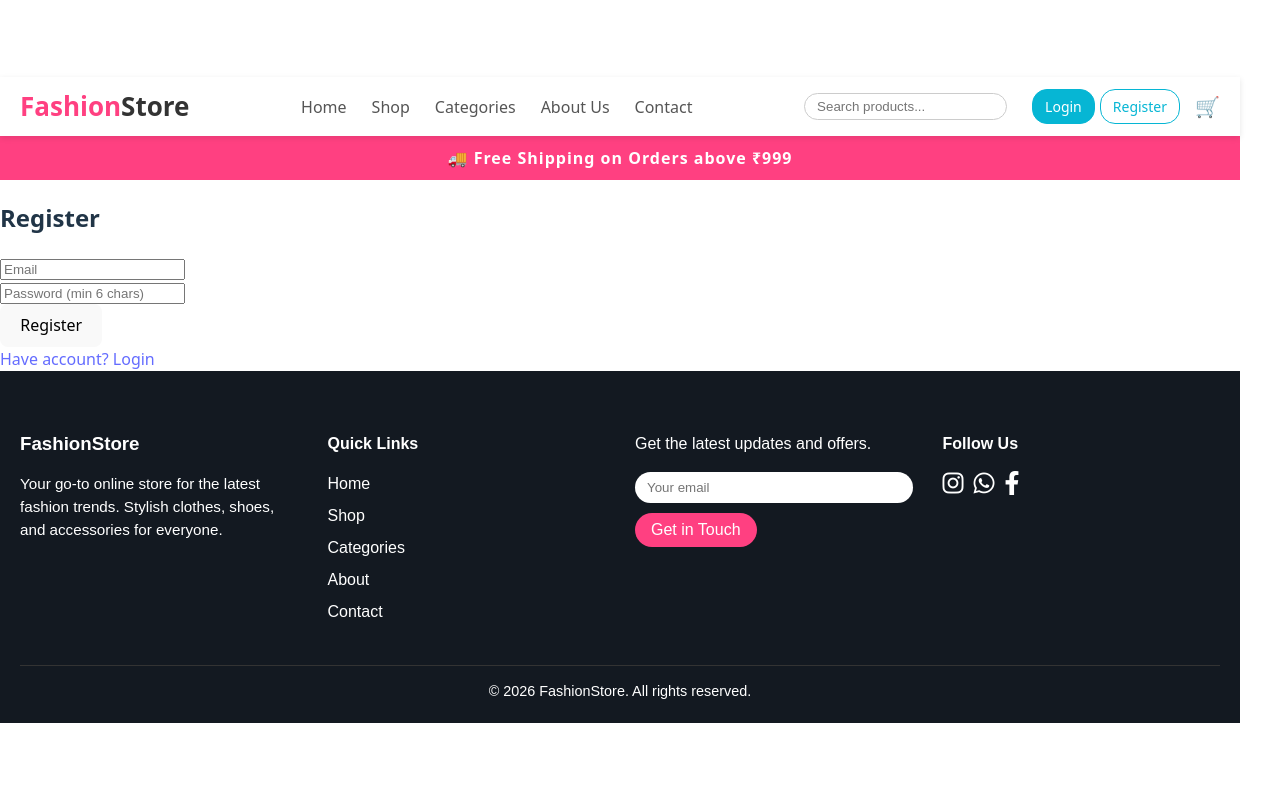
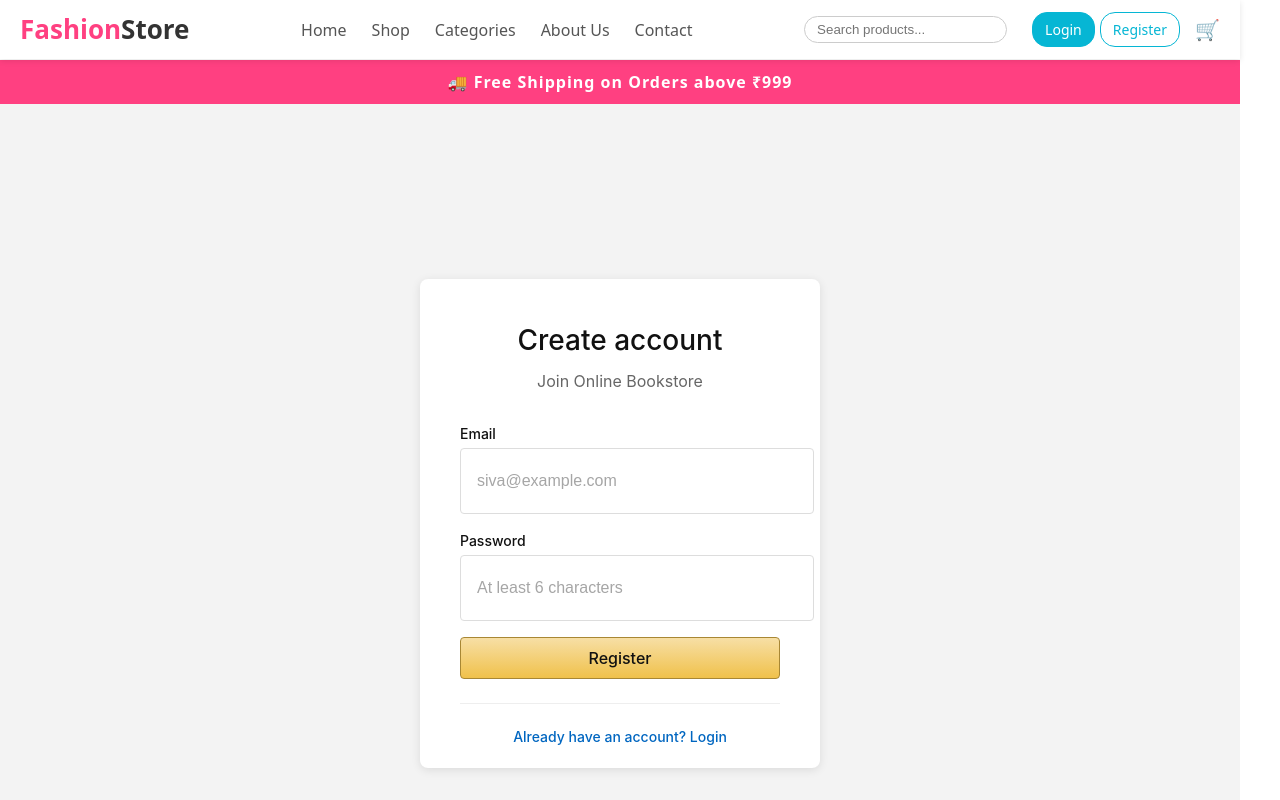
Before and after one commit to Siva340-ux/fashionstore, a React (Vite) app: page /register in a window 1280 px wide. Shown: the top 800 px of the page. Built offline with nearby package versions, Linux system fonts and the light colour scheme; no server answers.

Commit message:
Improved Login and Register UI with new styles

```diff
--- /dev/null
+++ b/src/Pages/Login.css
@@ -0,0 +1,165 @@
+/* Amazon-style Login Page - Clean, minimal, full-width form */
+.login-page {
+  min-height: 100vh;
+  background-color: #f3f3f3;
+  display: flex;
+  align-items: center;
+  justify-content: center;
+  padding: 20px;
+  font-family: -apple-system, BlinkMacSystemFont, 'Segoe UI', Roboto, sans-serif;
+}
+
+.login-container {
+  width: 100%;
+  max-width: 400px;
+}
+
+.login-card {
+  background: white;
+  padding: 40px 40px 20px;
+  border-radius: 8px;
+  box-shadow: 0 2px 10px rgba(0,0,0,0.1);
+  text-align: center;
+}
+
+.login-logo {
+  width: 120px;
+  height: auto;
+  margin: 0 auto 20px;
+}
+
+.login-title {
+  font-size: 28px;
+  font-weight: 500;
+  color: #111;
+  margin: 0 0 8px 0;
+}
+
+.login-subtitle {
+  color: #666;
+  font-size: 16px;
+  margin: 0 0 30px 0;
+}
+
+.login-form {
+  display: flex;
+  flex-direction: column;
+  gap: 16px;
+}
+
+.input-group {
+  display: flex;
+  flex-direction: column;
+  gap: 4px;
+}
+
+.input-label {
+  font-size: 14px;
+  font-weight: 500;
+  color: #111;
+  text-align: left;
+}
+
+.input-field {
+  width: 100%;
+  height: 40px;
+  padding: 12px 16px;
+  border: 1px solid #ddd;
+  border-radius: 4px;
+  font-size: 16px;
+  outline: none;
+  transition: border-color 0.2s, box-shadow 0.2s;
+  background: white;
+}
+
+.input-field:focus {
+  border-color: #e77600;
+  box-shadow: 0 0 0 3px rgba(231, 118, 0, 0.1);
+}
+
+.input-field::placeholder {
+  color: #a6a6a6;
+}
+
+.amazon-style {
+  font-size: 16px; /* Prevents zoom on iOS */
+}
+
+.login-button {
+  width: 100%;
+  height: 42px;
+  border: 1px solid #a88734;
+  background: linear-gradient(to bottom, #f7dfa5, #f0c14b);
+  color: #111;
+  font-size: 16px;
+  font-weight: 500;
+  border-radius: 4px;
+  cursor: pointer;
+  transition: all 0.2s;
+  display: flex;
+  align-items: center;
+  justify-content: center;
+  gap: 8px;
+}
+
+.login-button:hover:not(:disabled) {
+  background: linear-gradient(to bottom, #f5d78e, #eeb933);
+  border-color: #a88734;
+}
+
+.login-button:active:not(:disabled) {
+  background: linear-gradient(to bottom, #f0c14b, #f7dfa5);
+}
+
+.login-button:disabled {
+  opacity: 0.6;
+  cursor: not-allowed;
+}
+
+.loading-spinner .spinner {
+  width: 16px;
+  height: 16px;
+  border: 2px solid #ccc;
+  border-top: 2px solid #111;
+  border-radius: 50%;
+  animation: spin 1s linear infinite;
+}
+
+@keyframes spin {
+  0% { transform: rotate(0deg); }
+  100% { transform: rotate(360deg); }
+}
+
+.error-message {
+  background: #fef8f8;
+  color: #c33;
+  padding: 12px;
+  border: 1px solid #f7d0d0;
+  border-radius: 4px;
+  font-size: 14px;
+  margin-bottom: 16px;
+}
+
+.login-footer {
+  margin-top: 24px;
+  padding-top: 20px;
+  border-top: 1px solid #eee;
+}
+
+.register-link {
+  color: #0066c0;
+  font-size: 14px;
+  text-decoration: none;
+}
+
+.register-link:hover {
+  text-decoration: underline;
+}
+
+/* Responsive */
+@media (max-width: 480px) {
+  .login-card {
+    padding: 24px 20px 16px;
+    margin: 0 10px;
+  }
+}
--- a/src/Pages/Login.jsx
+++ b/src/Pages/Login.jsx
@@ -3,6 +3,7 @@ import { Link, useNavigate } from 'react-router-dom';
 import { signInWithEmailAndPassword } from 'firebase/auth';
 import { auth } from '../firebase';
 import { useAuth } from '../Context/AuthContext';
+import './Login.css'; // Import the separate CSS
 
 const Login = () => {
   const [email, setEmail] = useState('');
@@ -28,44 +29,64 @@ const Login = () => {
   };
 
   return (
-    <div className="min-h-screen flex items-center justify-center bg-gray-50 py-12 px-4">
-      <div className="max-w-md w-full space-y-8">
-        <div>
-          <h2 className="mt-6 text-center text-3xl font-extrabold text-gray-900">Login</h2>
-        </div>
-        <form className="mt-8 space-y-6" onSubmit={handleSubmit}>
-          {error && <p className="text-red-500 text-sm">{error}</p>}
-          <div>
+    <div className="login-page">
+      <div className="login-container">
+        <div className="login-card">
+
+          <h2 className="login-title">Sign in</h2>
+          <p className="login-subtitle">Welcome back to Online Bookstore</p>
+
+          <form className="login-form" onSubmit={handleSubmit}>
+            {error && <p className="error-message">{error}</p>}
+
+            <div className="input-group">
+              <label htmlFor="email" className="input-label">Email</label>
               <input
+                id="email"
                 type="email"
                 required
                 value={email}
                 onChange={(e) => setEmail(e.target.value)}
-              className="appearance-none rounded-md relative block w-full px-3 py-2 border border-gray-300 placeholder-gray-500 text-gray-900 focus:outline-none focus:ring-indigo-500 focus:border-indigo-500 sm:text-sm"
-              placeholder="Email"
+                className="input-field amazon-style"
+                placeholder="siva@example.com"
               />
             </div>
-          <div>
+
+            <div className="input-group">
+              <label htmlFor="password" className="input-label">Password</label>
               <input
+                id="password"
                 type="password"
                 required
                 value={password}
                 onChange={(e) => setPassword(e.target.value)}
-              className="appearance-none rounded-md relative block w-full px-3 py-2 border border-gray-300 placeholder-gray-500 text-gray-900 focus:outline-none focus:ring-indigo-500 focus:border-indigo-500 sm:text-sm"
-              placeholder="Password"
+                className="input-field amazon-style"
+                placeholder="••••••••"
               />
             </div>
+
             <button
               type="submit"
               disabled={loading}
-            className="group relative w-full flex justify-center py-2 px-4 border border-transparent text-sm font-medium rounded-md text-white bg-indigo-600 hover:bg-indigo-700 focus:outline-none focus:ring-2 focus:ring-offset-2 focus:ring-indigo-500 disabled:opacity-50"
+              className="login-button amazon-button"
             >
-            {loading ? 'Signing in...' : 'Login'}
+              {loading ? (
+                <span className="loading-spinner">
+                  <div className="spinner"></div>
+                  Signing in...
+                </span>
+              ) : (
+                'Login'
+              )}
             </button>
-          <div className="text-center">
-            <Link to="/register" className="text-indigo-600 hover:text-indigo-500">Create new account</Link>
+          </form>
+
+          <div className="login-footer">
+            <Link to="/register" className="register-link">
+              Create your new Online Bookstore account
+            </Link>
           </div>
-        </form>
+        </div>
       </div>
     </div>
   );
--- /dev/null
+++ b/src/Pages/Register.css
@@ -0,0 +1,165 @@
+/* Amazon-style Register Page - Matches Login.css exactly */
+.register-page {
+  min-height: 100vh;
+  background-color: #f3f3f3;
+  display: flex;
+  align-items: center;
+  justify-content: center;
+  padding: 20px;
+  font-family: -apple-system, BlinkMacSystemFont, 'Segoe UI', Roboto, sans-serif;
+}
+
+.register-container {
+  width: 100%;
+  max-width: 400px;
+}
+
+.register-card {
+  background: white;
+  padding: 40px 40px 20px;
+  border-radius: 8px;
+  box-shadow: 0 2px 10px rgba(0,0,0,0.1);
+  text-align: center;
+}
+
+.register-logo {
+  width: 120px;
+  height: auto;
+  margin: 0 auto 20px;
+}
+
+.register-title {
+  font-size: 28px;
+  font-weight: 500;
+  color: #111;
+  margin: 0 0 8px 0;
+}
+
+.register-subtitle {
+  color: #666;
+  font-size: 16px;
+  margin: 0 0 30px 0;
+}
+
+.register-form {
+  display: flex;
+  flex-direction: column;
+  gap: 16px;
+}
+
+.input-group {
+  display: flex;
+  flex-direction: column;
+  gap: 4px;
+}
+
+.input-label {
+  font-size: 14px;
+  font-weight: 500;
+  color: #111;
+  text-align: left;
+}
+
+.input-field {
+  width: 100%;
+  height: 40px;
+  padding: 12px 16px;
+  border: 1px solid #ddd;
+  border-radius: 4px;
+  font-size: 16px;
+  outline: none;
+  transition: border-color 0.2s, box-shadow 0.2s;
+  background: white;
+}
+
+.input-field:focus {
+  border-color: #e77600;
+  box-shadow: 0 0 0 3px rgba(231, 118, 0, 0.1);
+}
+
+.input-field::placeholder {
+  color: #a6a6a6;
+}
+
+.amazon-style {
+  font-size: 16px; /* Prevents zoom on iOS */
+}
+
+.register-button {
+  width: 100%;
+  height: 42px;
+  border: 1px solid #a88734;
+  background: linear-gradient(to bottom, #f7dfa5, #f0c14b);
+  color: #111;
+  font-size: 16px;
+  font-weight: 500;
+  border-radius: 4px;
+  cursor: pointer;
+  transition: all 0.2s;
+  display: flex;
+  align-items: center;
+  justify-content: center;
+  gap: 8px;
+}
+
+.register-button:hover:not(:disabled) {
+  background: linear-gradient(to bottom, #f5d78e, #eeb933);
+  border-color: #a88734;
+}
+
+.register-button:active:not(:disabled) {
+  background: linear-gradient(to bottom, #f0c14b, #f7dfa5);
+}
+
+.register-button:disabled {
+  opacity: 0.6;
+  cursor: not-allowed;
+}
+
+.loading-spinner .spinner {
+  width: 16px;
+  height: 16px;
+  border: 2px solid #ccc;
+  border-top: 2px solid #111;
+  border-radius: 50%;
+  animation: spin 1s linear infinite;
+}
+
+@keyframes spin {
+  0% { transform: rotate(0deg); }
+  100% { transform: rotate(360deg); }
+}
+
+.error-message {
+  background: #fef8f8;
+  color: #c33;
+  padding: 12px;
+  border: 1px solid #f7d0d0;
+  border-radius: 4px;
+  font-size: 14px;
+  margin-bottom: 16px;
+}
+
+.register-footer {
+  margin-top: 24px;
+  padding-top: 20px;
+  border-top: 1px solid #eee;
+}
+
+.login-link {
+  color: #0066c0;
+  font-size: 14px;
+  text-decoration: none;
+}
+
+.login-link:hover {
+  text-decoration: underline;
+}
+
+/* Responsive */
+@media (max-width: 480px) {
+  .register-card {
+    padding: 24px 20px 16px;
+    margin: 0 10px;
+  }
+}
--- a/src/Pages/Register.jsx
+++ b/src/Pages/Register.jsx
@@ -3,6 +3,7 @@ import { Link, useNavigate } from 'react-router-dom';
 import { createUserWithEmailAndPassword } from 'firebase/auth';
 import { auth } from '../firebase';
 import { useAuth } from '../Context/AuthContext';
+import './Register.css'; // Import the separate CSS
 
 const Register = () => {
   const [email, setEmail] = useState('');
@@ -28,45 +29,65 @@ const Register = () => {
   };
 
   return (
-    <div className="min-h-screen flex items-center justify-center bg-gray-50 py-12 px-4">
-      <div className="max-w-md w-full space-y-8">
-        <div>
-          <h2 className="mt-6 text-center text-3xl font-extrabold text-gray-900">Register</h2>
-        </div>
-        <form className="mt-8 space-y-6" onSubmit={handleSubmit}>
-          {error && <p className="text-red-500 text-sm">{error}</p>}
-          <div>
+    <div className="register-page">
+      <div className="register-container">
+        <div className="register-card">
+
+          <h2 className="register-title">Create account</h2>
+          <p className="register-subtitle">Join Online Bookstore</p>
+
+          <form className="register-form" onSubmit={handleSubmit}>
+            {error && <p className="error-message">{error}</p>}
+
+            <div className="input-group">
+              <label htmlFor="email" className="input-label">Email</label>
               <input
+                id="email"
                 type="email"
                 required
                 value={email}
                 onChange={(e) => setEmail(e.target.value)}
-              className="appearance-none rounded-md relative block w-full px-3 py-2 border border-gray-300 placeholder-gray-500 text-gray-900 focus:outline-none focus:ring-indigo-500 focus:border-indigo-500 sm:text-sm"
-              placeholder="Email"
+                className="input-field amazon-style"
+                placeholder="siva@example.com"
               />
             </div>
-          <div>
+
+            <div className="input-group">
+              <label htmlFor="password" className="input-label">Password</label>
               <input
+                id="password"
                 type="password"
                 required
                 minLength={6}
                 value={password}
                 onChange={(e) => setPassword(e.target.value)}
-              className="appearance-none rounded-md relative block w-full px-3 py-2 border border-gray-300 placeholder-gray-500 text-gray-900 focus:outline-none focus:ring-indigo-500 focus:border-indigo-500 sm:text-sm"
-              placeholder="Password (min 6 chars)"
+                className="input-field amazon-style"
+                placeholder="At least 6 characters"
               />
             </div>
+
             <button
               type="submit"
               disabled={loading}
-            className="group relative w-full flex justify-center py-2 px-4 border border-transparent text-sm font-medium rounded-md text-white bg-indigo-600 hover:bg-indigo-700 focus:outline-none focus:ring-2 focus:ring-offset-2 focus:ring-indigo-500 disabled:opacity-50"
+              className="register-button amazon-button"
             >
-            {loading ? 'Creating...' : 'Register'}
+              {loading ? (
+                <span className="loading-spinner">
+                  <div className="spinner"></div>
+                  Creating...
+                </span>
+              ) : (
+                'Register'
+              )}
             </button>
-          <div className="text-center">
-            <Link to="/login" className="text-indigo-600 hover:text-indigo-500">Have account? Login</Link>
+          </form>
+
+          <div className="register-footer">
+            <Link to="/login" className="login-link">
+              Already have an account? Login
+            </Link>
           </div>
-        </form>
+        </div>
       </div>
     </div>
   );
```
Lines whose indentation alone changed are shown as unchanged.
